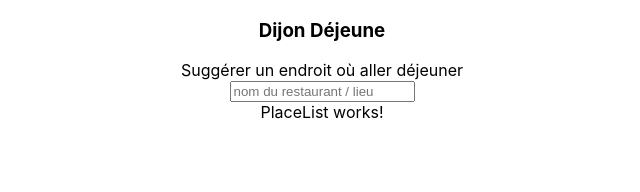
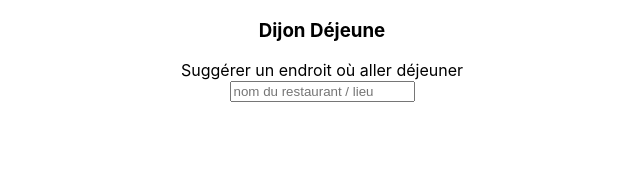
Before and after one commit to codeconcept/ac-where-to-eat, a React (Create React App) app: page / in a window 1280 px wide. Shown: the top 192 px of the page, without its empty margins (318-958 px from the left). Built offline with nearby package versions, Linux system fonts and the light colour scheme.

Commit message:
rendering the props passed to an SFC

```diff
--- a/src/components/PlaceList.js
+++ b/src/components/PlaceList.js
@@ -2,7 +2,13 @@ import React from "react";
 
 const PlaceList = props => {
   console.log(props);
-  return <div>PlaceList works!</div>;
+  return (
+    <div>
+      {props.places.map(p => (
+        <div key={p.id}>{p.name}</div>
+      ))}
+    </div>
+  );
 };
 
 export default PlaceList;
```
